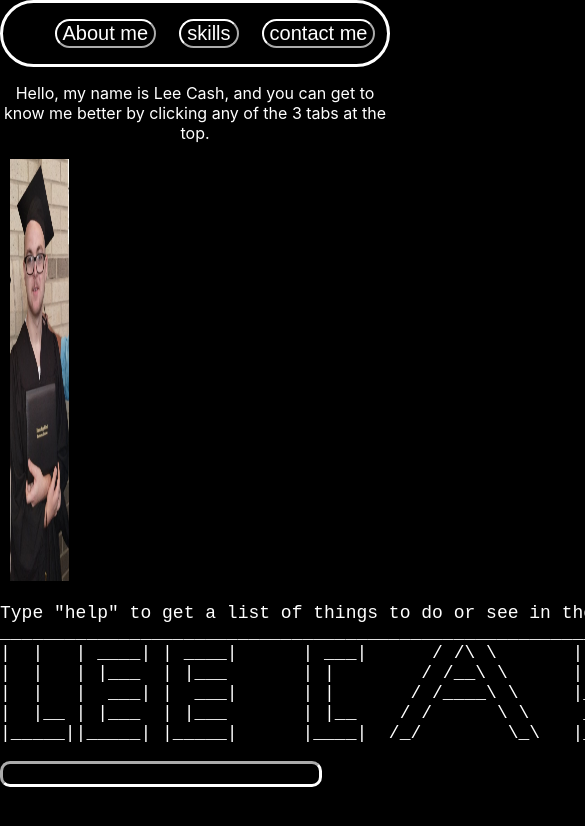
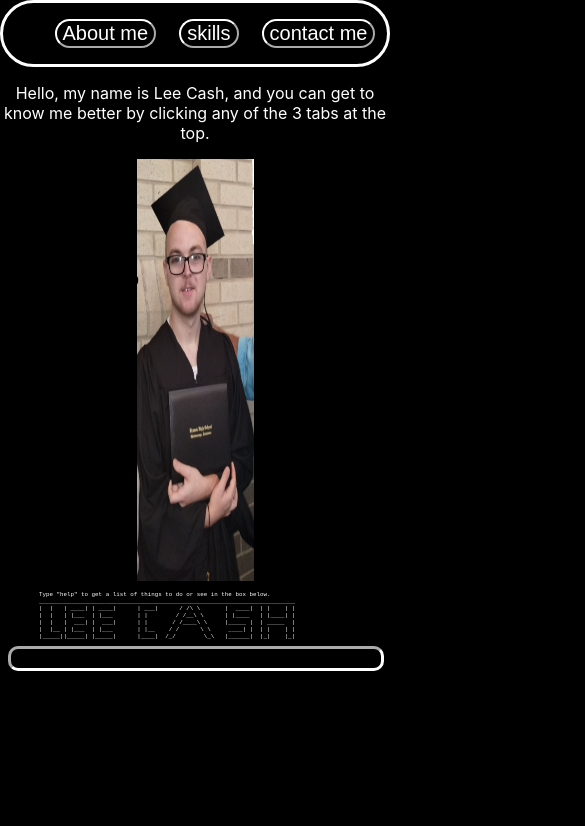
Before and after one commit to LeeFCash/digital-portfolio-react, a React (Create React App) app: page / in a window 390 px wide. Shown: the top 826 px of the page, 585 px wide, since content can reach past the window. Built offline with nearby package versions, Linux system fonts and the light colour scheme.

Commit message:
did some work for smaller screens

```diff
--- a/src/App.css
+++ b/src/App.css
@@ -65,10 +65,7 @@ div div div div p {
     font-size: 100%;
 }
 .tab0SplitD {
-    /*width: 30%;
-    height: 50%;*/
     width: auto;
-    /*height: 60%;*/
 }
 .tab0SplitDImg {
     height: 50vh;
@@ -78,10 +75,8 @@ div div div div p {
     /*margin: 0 auto;*/
 }
 .tab0SplitD2 {
-    /*width: 50%;*/
     width: 80vw;
     height: 100%;
-    /*display: grid;*/
 }
 .main0 {
     height: 100%;
@@ -93,3 +88,38 @@ div div div div p {
 #terminalStuff {
     width: 100%;
 }
+@media screen and (max-width: 956px) {
+    .tab0Split {
+        flex-direction: column;
+    }
+    .tab0SplitD {
+        width: 100vw;
+    }
+    .tab0SplitDImg {
+        height: 50vh;
+        width: 30vw;
+        margin-left: 35vw;
+    }
+    .tab0SplitD2 {
+        width: 100vw;
+        height: 100%;
+    }
+    .helpText1 {
+        background-color: black;
+        color: white;
+        width: 94vw;
+        margin-left: 2vw;
+        border-radius: 10px;
+        border-width: 3px;
+        border-color: white;
+        height: 2vh;
+        font-size: 100%;
+    }
+    #terminalStuff {
+        width: 90vw;
+        margin-left: 10vw;;
+    }
+    div div div div p {
+        font-size: 1.5vw;
+    }
+}
```
